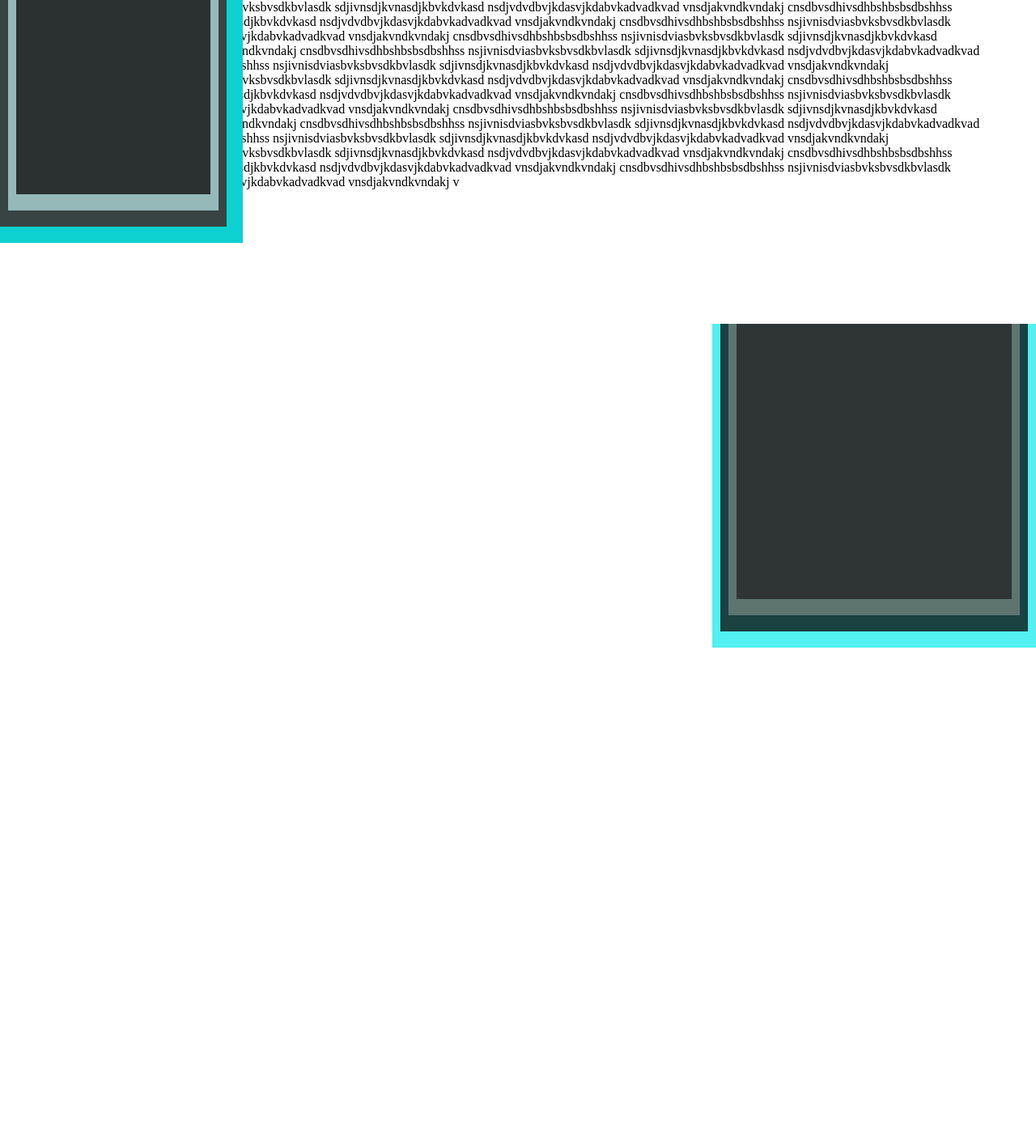
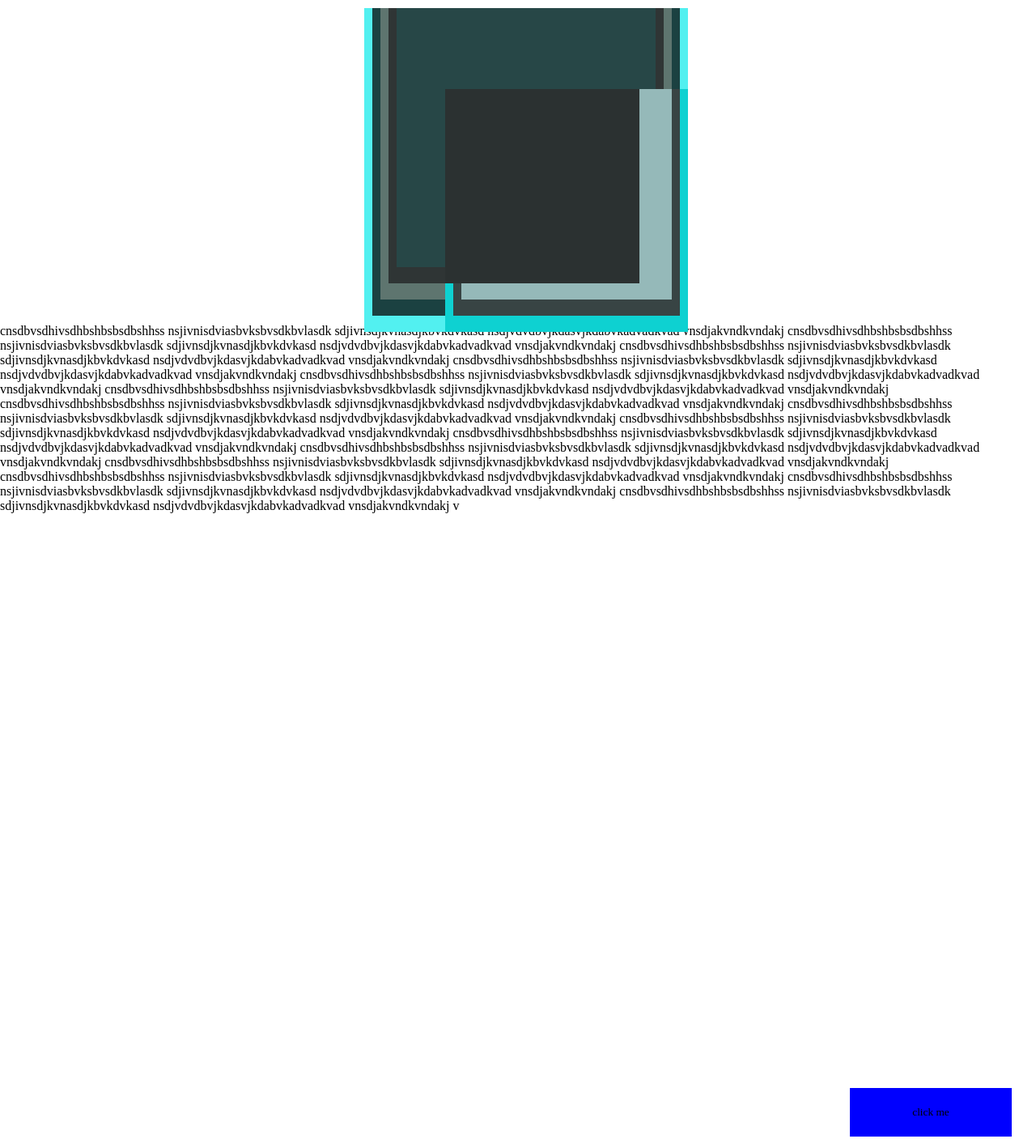
Before and after one commit to GogoMogo1989/v3practisies, a plain HTML site: page frontend/index.html in a window 1280 px wide. Shown: the top 1407 px of the page at 81% size. Before the commit the page ends 800 px from the top, so only its background shows below. Drawn offline with Linux system fonts and the light colour scheme; a script that the page names is missing.

Commit message:
2022.02.01.

```diff
--- a/frontend/index.html
+++ b/frontend/index.html
@@ -105,5 +105,8 @@
 		vnsdjakvndkvndakj
 		v
 	</p>
+	<section> <button>click me</button> </section>
+	<section> <button>click me</button> </section>
+	<section> <button>click me</button> </section>
 </body>
 </html>
--- a/frontend/style.css
+++ b/frontend/style.css
@@ -39,13 +39,13 @@ div{
   margin:auto;
 }
 #cube1{
-  position: fixed;
-  right:0;
-  bottom:0;
+
   width:400px;
   height:400px;
   background-color: rgb(82, 240, 240);
-
+  position:relative;
+  left:10px;
+  top:10px;
 }
 
 #cube2{
@@ -70,9 +70,9 @@ div{
 }
 
 #cube5{
-  position: fixed;
-  left:0;
-  top:0;
+  width: 320px;
+  height:320px;
+  background-color: rgb(39, 71, 71);
 }
 
 
@@ -80,15 +80,15 @@ div{
   width: 300px;
   height: 300px;
   background-color: rgb(14, 209, 209);
+  position:absolute;
+  right:0;
+  bottom:0;
 }
 
 #cube7{
   width:280px;
   height:280px;
   background-color: rgb(56, 68, 68);
-  position: fixed;
-  left:0px;
-  top:0px;
 
 
 }
@@ -104,5 +104,21 @@ div{
   width:240px;
   height:240px;
   background-color: rgb(43, 49, 49);
-
+  position:absolute;
+  top:0;
+  left:0;
 }
+section{
+  position:relative;
+  width:100%;
+  height:100vh;
+  border-bottom: 1px solid red;
+}
+section button{
+  position: absolute;
+  right: 30px;
+  bottom:30px;
+  width:200px;
+  height:60px;
+  background-color: blue;
+}
```
